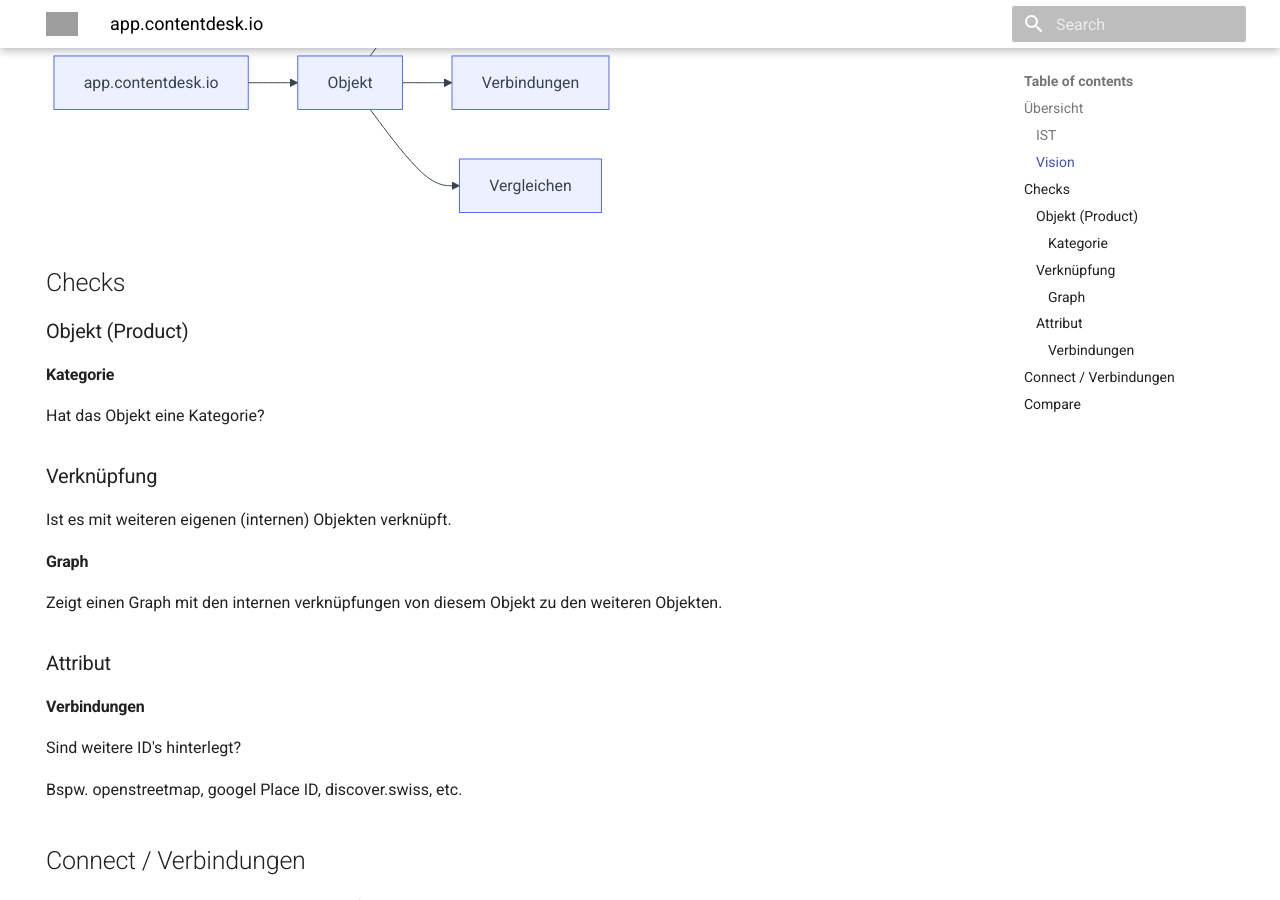
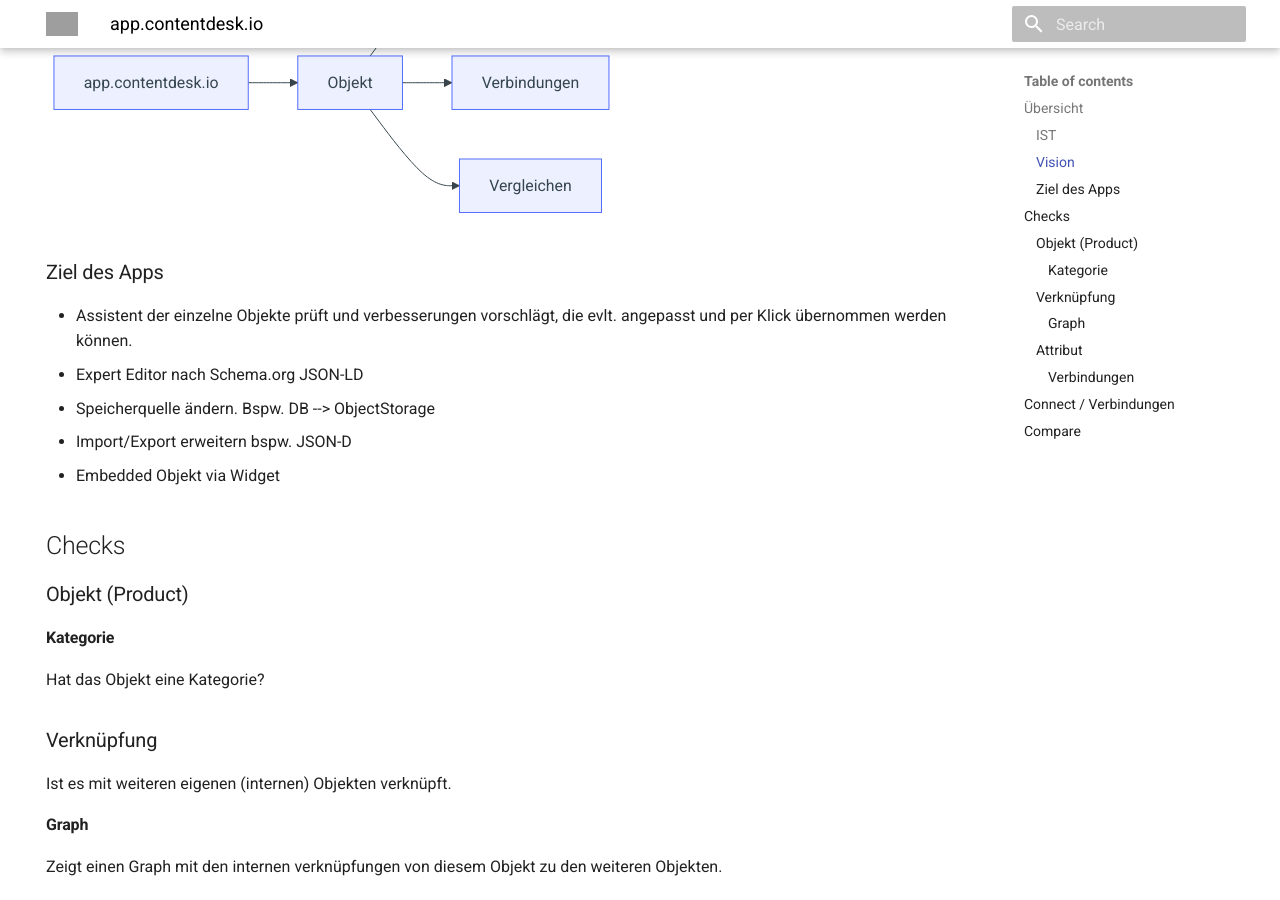
Before and after one commit to tsolenthaler/docs.contentdesk.io, an MkDocs documentation site: the page built from docs/connect/app.contentdesk.io/index.md, in a window 1280 px wide and 900 px high, scrolled down 667 px. Built offline with MkDocs 1.6.1 and Material for MkDocs 9.7.7, drawn with Linux system fonts in a browser that asks for light colours; grey boxes are pictures that could not be loaded.

````diff
--- a/docs/connect/app.contentdesk.io/index.md
+++ b/docs/connect/app.contentdesk.io/index.md
@@ -32,6 +32,14 @@
     Objekt-->Connect[Verbindungen]
     Objekt-->Compare[Vergleichen]
 ```
+
+### Ziel des Apps
+
+* Assistent der einzelne Objekte prüft und verbesserungen vorschlägt, die evlt. angepasst und per Klick übernommen werden können.
+* Expert Editor nach Schema.org JSON-LD
+* Speicherquelle ändern. Bspw. DB --> ObjectStorage
+* Import/Export erweitern bspw. JSON-D
+* Embedded Objekt via Widget
 
 ## Checks
 
````
